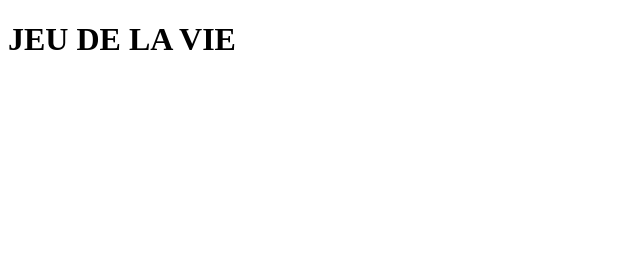
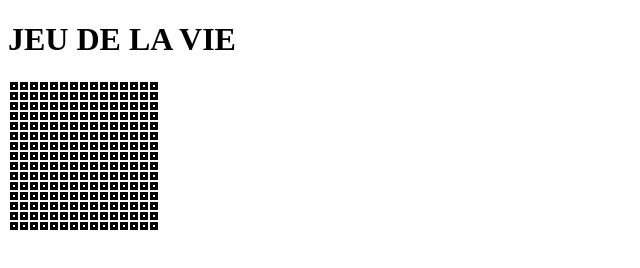
Before and after one commit to zakiasegond/jeu_de_la_vie, a plain HTML site: page index.html in a window 1280 px wide. Shown: the whole page, without its empty margins (0-640 px from the left). Drawn offline with Linux system fonts and the light colour scheme.

Commit message:
creation grille html

```diff
--- a/app.js
+++ b/app.js
@@ -1,4 +1,4 @@
-
+console.log ('hello');
 //creation d'un tableau en 2 dimension
 var grille = new Array(); // on crée le cadre
 
@@ -14,3 +14,4 @@ for (var y=0; y<15; y++) // on parcourt les lignes
 for (var y=0; y<15; y++) // on parcourt les lignes
 	for (var x=0; x<15; x++) // creation des cellules
 		// alert("Case" + y + "-" + x + ":"+ grille[y][x]);
+console.log(grille);
--- a/index.html
+++ b/index.html
@@ -12,7 +12,270 @@
 <body>
 	<h1>JEU DE LA VIE</h1>
 
+<div id="grille">
 
+<table>
+
+		<tr>
+			<td></td>
+			<td></td>
+			<td></td>
+			<td></td>
+			<td></td>
+			<td></td>
+			<td></td>
+			<td></td>
+			<td></td>
+			<td></td>
+			<td></td>
+			<td></td>
+			<td></td>
+			<td></td>
+			<td></td>
+		</tr>
+		<tr>
+			<td></td>
+			<td></td>
+			<td></td>
+			<td></td>
+			<td></td>
+			<td></td>
+			<td></td>
+			<td></td>
+			<td></td>
+			<td></td>
+			<td></td>
+			<td></td>
+			<td></td>
+			<td></td>
+			<td></td>
+		</tr>
+		<tr>
+			<td></td>
+			<td></td>
+			<td></td>
+			<td></td>
+			<td></td>
+			<td></td>
+			<td></td>
+			<td></td>
+			<td></td>
+			<td></td>
+			<td></td>
+			<td></td>
+			<td></td>
+			<td></td>
+			<td></td>
+		</tr>
+		<tr>
+			<td></td>
+			<td></td>
+			<td></td>
+			<td></td>
+			<td></td>
+			<td></td>
+			<td></td>
+			<td></td>
+			<td></td>
+			<td></td>
+			<td></td>
+			<td></td>
+			<td></td>
+			<td></td>
+			<td></td>
+		</tr>
+		<tr>
+			<td></td>
+			<td></td>
+			<td></td>
+			<td></td>
+			<td></td>
+			<td></td>
+			<td></td>
+			<td></td>
+			<td></td>
+			<td></td>
+			<td></td>
+			<td></td>
+			<td></td>
+			<td></td>
+			<td></td>
+		</tr>
+		<tr>
+			<td></td>
+			<td></td>
+			<td></td>
+			<td></td>
+			<td></td>
+			<td></td>
+			<td></td>
+			<td></td>
+			<td></td>
+			<td></td>
+			<td></td>
+			<td></td>
+			<td></td>
+			<td></td>
+			<td></td>
+		</tr>
+		<tr>
+			<td></td>
+			<td></td>
+			<td></td>
+			<td></td>
+			<td></td>
+			<td></td>
+			<td></td>
+			<td></td>
+			<td></td>
+			<td></td>
+			<td></td>
+			<td></td>
+			<td></td>
+			<td></td>
+			<td></td>
+		</tr>
+		<tr>
+			<td></td>
+			<td></td>
+			<td></td>
+			<td></td>
+			<td></td>
+			<td></td>
+			<td></td>
+			<td></td>
+			<td></td>
+			<td></td>
+			<td></td>
+			<td></td>
+			<td></td>
+			<td></td>
+			<td></td>
+		</tr>
+		<tr>
+			<td></td>
+			<td></td>
+			<td></td>
+			<td></td>
+			<td></td>
+			<td></td>
+			<td></td>
+			<td></td>
+			<td></td>
+			<td></td>
+			<td></td>
+			<td></td>
+			<td></td>
+			<td></td>
+			<td></td>
+		</tr>
+		<tr>
+			<td></td>
+			<td></td>
+			<td></td>
+			<td></td>
+			<td></td>
+			<td></td>
+			<td></td>
+			<td></td>
+			<td></td>
+			<td></td>
+			<td></td>
+			<td></td>
+			<td></td>
+			<td></td>
+			<td></td>
+		</tr>
+		<tr>
+			<td></td>
+			<td></td>
+			<td></td>
+			<td></td>
+			<td></td>
+			<td></td>
+			<td></td>
+			<td></td>
+			<td></td>
+			<td></td>
+			<td></td>
+			<td></td>
+			<td></td>
+			<td></td>
+			<td></td>
+		</tr>
+		<tr>
+			<td></td>
+			<td></td>
+			<td></td>
+			<td></td>
+			<td></td>
+			<td></td>
+			<td></td>
+			<td></td>
+			<td></td>
+			<td></td>
+			<td></td>
+			<td></td>
+			<td></td>
+			<td></td>
+			<td></td>
+		</tr>
+		<tr>
+			<td></td>
+			<td></td>
+			<td></td>
+			<td></td>
+			<td></td>
+			<td></td>
+			<td></td>
+			<td></td>
+			<td></td>
+			<td></td>
+			<td></td>
+			<td></td>
+			<td></td>
+			<td></td>
+			<td></td>
+		</tr>
+		<tr>
+			<td></td>
+			<td></td>
+			<td></td>
+			<td></td>
+			<td></td>
+			<td></td>
+			<td></td>
+			<td></td>
+			<td></td>
+			<td></td>
+			<td></td>
+			<td></td>
+			<td></td>
+			<td></td>
+			<td></td>
+		</tr>
+		<tr>
+			<td></td>
+			<td></td>
+			<td></td>
+			<td></td>
+			<td></td>
+			<td></td>
+			<td></td>
+			<td></td>
+			<td></td>
+			<td></td>
+			<td></td>
+			<td></td>
+			<td></td>
+			<td></td>
+			<td></td>
+		</tr>
+
+
+
+</table>
+</div>
 
 
 
--- a/style.css
+++ b/style.css
@@ -0,0 +1,6 @@
+
+td,
+th {
+	border-style: solid;
+
+}
```
